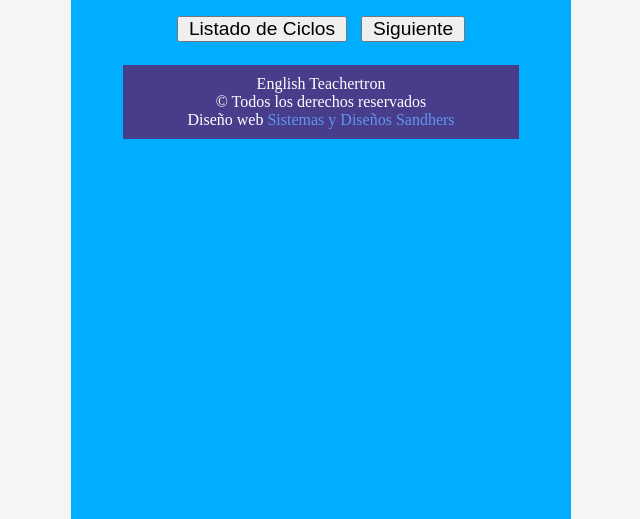
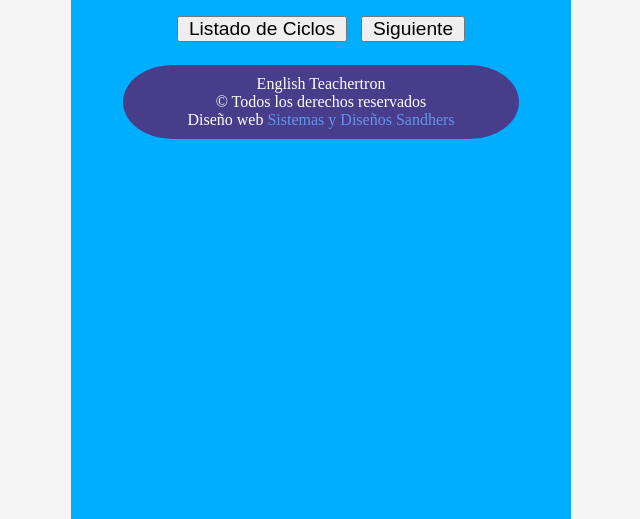
Before and after one commit to JairoJrSandhers/English-TeacherTron-2023, a plain HTML site: page cursos/c01/paso1.html in a window 1280 px wide. Shown: the part 281-800 px from the top of the page, without its empty margins (319-959 px from the left). Drawn offline with Linux system fonts and the light colour scheme.

Commit message:
Add files via upload

```diff
--- a/cursos/css/levels.css
+++ b/cursos/css/levels.css
@@ -75,6 +75,11 @@ button:hover{
   margin-top: 5px;
   display: flex;
   padding: 10px;
+  border-radius: 25% / 100%;
+  -webkit-border-radius: 25% / 100%;
+  -moz-border-radius: 25% / 100%;
+  -ms-border-radius: 25% / 100%;
+  -o-border-radius: 25% / 100%;
 }
 
 .derechos p {
```
Lines whose indentation alone changed are shown as unchanged.
